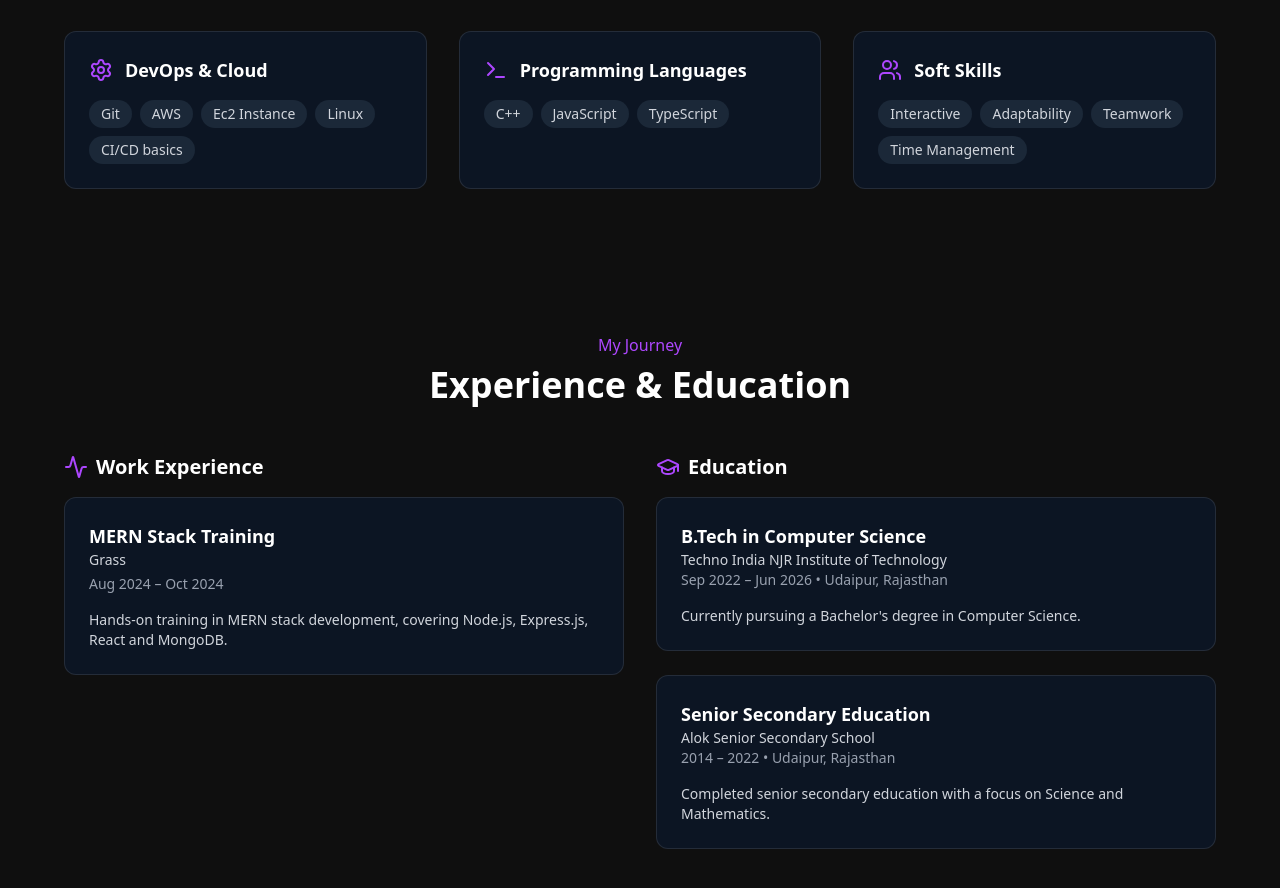
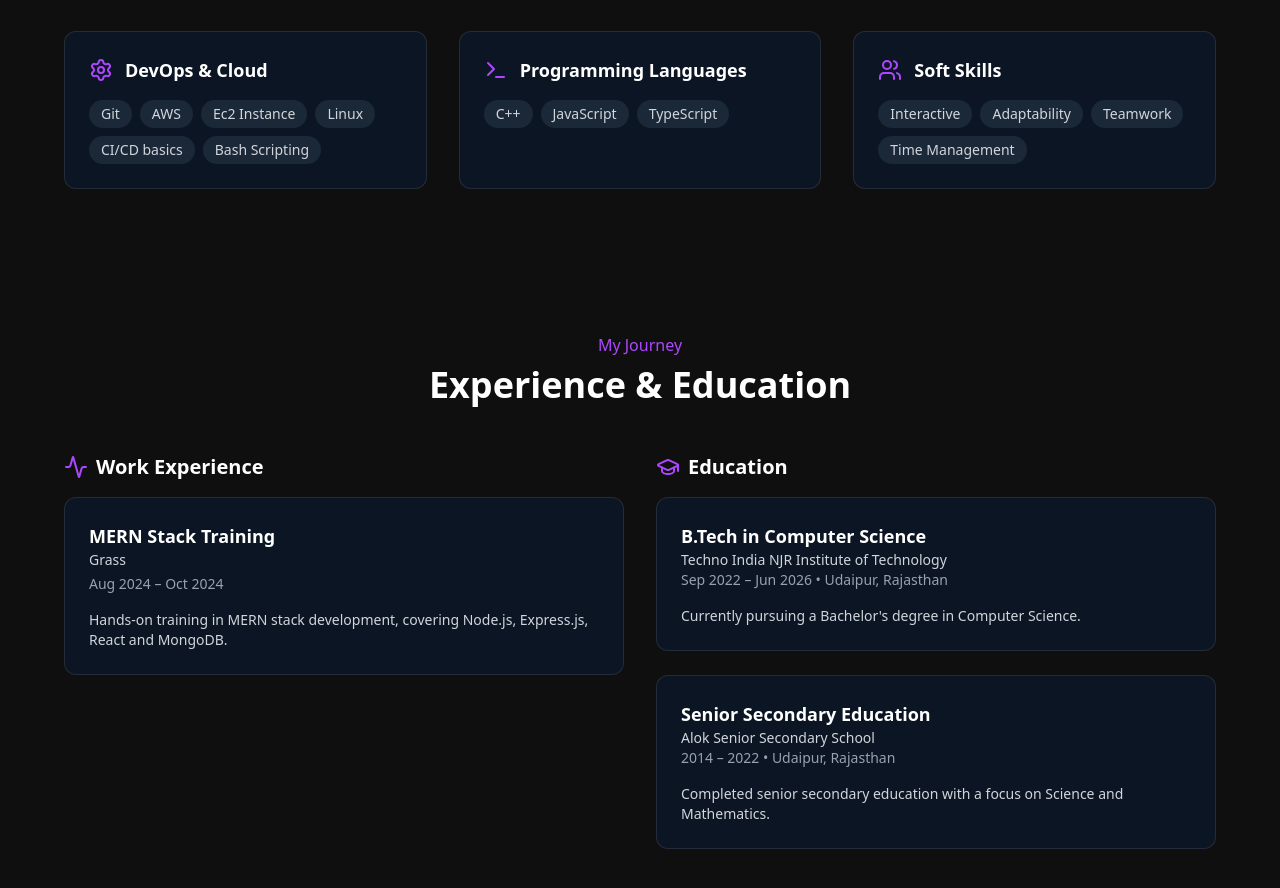
Before and after one commit to chiragSharma2424/Portfolio, a React (Vite) app in the folder portfolio/: page / in a window 1280 px wide. Shown: the part 2363-3251 px from the top of the page. Built offline with nearby package versions, Linux system fonts and the light colour scheme.

Commit message:
new update

```diff
--- a/portfolio/src/components/Skills.jsx
+++ b/portfolio/src/components/Skills.jsx
@@ -67,6 +67,7 @@ function Skills() {
             <span className="tag">Ec2 Instance</span>
             <span className="tag">Linux</span>
             <span className="tag">CI/CD basics</span>
+            <span className="tag">Bash Scripting</span>
           </div>
         </div>
 
```
